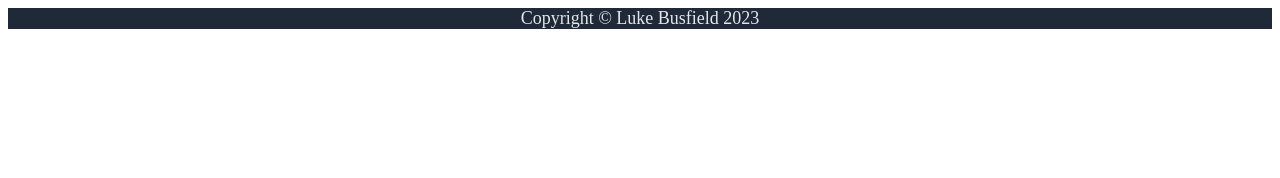
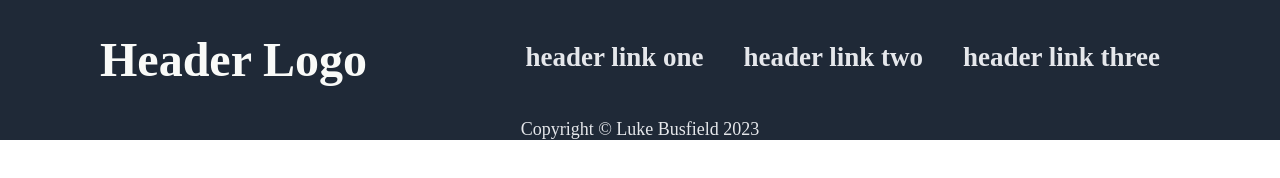
Before and after one commit to LukeBusfield/landing-page, a plain HTML site: page index.html in a window 1280 px wide. Drawn offline with Linux system fonts and the light colour scheme.

Commit message:
Header added

```diff
--- a/index.html
+++ b/index.html
@@ -8,6 +8,13 @@
     <link rel="stylesheet" type="text/css" href="style.css">
 </head>
 <body>
+    <div id="header"><h1>Header Logo</h1>
+        <div id="links">
+            <h2 class="headerLinks">header link one</h2>
+            <h2 class="headerLinks">header link two</h2>
+            <h2 class="headerLinks">header link three</h2>
+        </div>
+    </div>
     <div id="footer">Copyright © Luke Busfield 2023</div>
 </body>
 </html>
--- a/style.css
+++ b/style.css
@@ -1,6 +1,27 @@
+#header{
+    background-color: #1F2937;
+    color: #F9FAF8;
+    font-size: 24px;
+    padding-left: 100px;
+    padding-right: 100px;
+    display: flex;
+    justify-content: space-between;
+}
+#links{
+    color: #E5E7EB;
+    font-size: 18px;
+    display: flex;
+}
+.headerLinks{
+    padding: 20px;
+}
 #footer{
     background-color: #1F2937;
     color: #E5E7EB;
     font-size: 18px;
     text-align: center;
 }
+body{
+    margin: 0;
+    padding: 0;
+}
```
